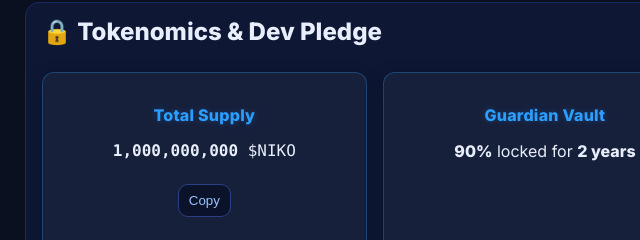
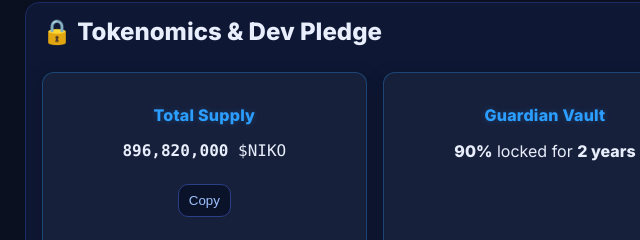
Before and after one commit to CryptoSuess/niko-site, a plain HTML site: page wolfpaper.html in a window 1280 px wide. Shown: the part 2025-2265 px from the top of the page, 95-735 px from the left. Drawn offline with Linux system fonts and the light colour scheme.

```diff
--- a/wolfpaper.html
+++ b/wolfpaper.html
@@ -302,7 +302,7 @@
                     <div class="card-grid">
                         <div class="card">
                             <h3>Total Supply</h3>
-                            <p class="mono"><strong>1,000,000,000</strong> $NIKO</p>
+                            <p class="mono"><strong>896,820,000</strong> $NIKO</p>
                             <button class="copy" data-copy="1000000000">Copy</button>
                         </div>
                         <div class="card">
```
